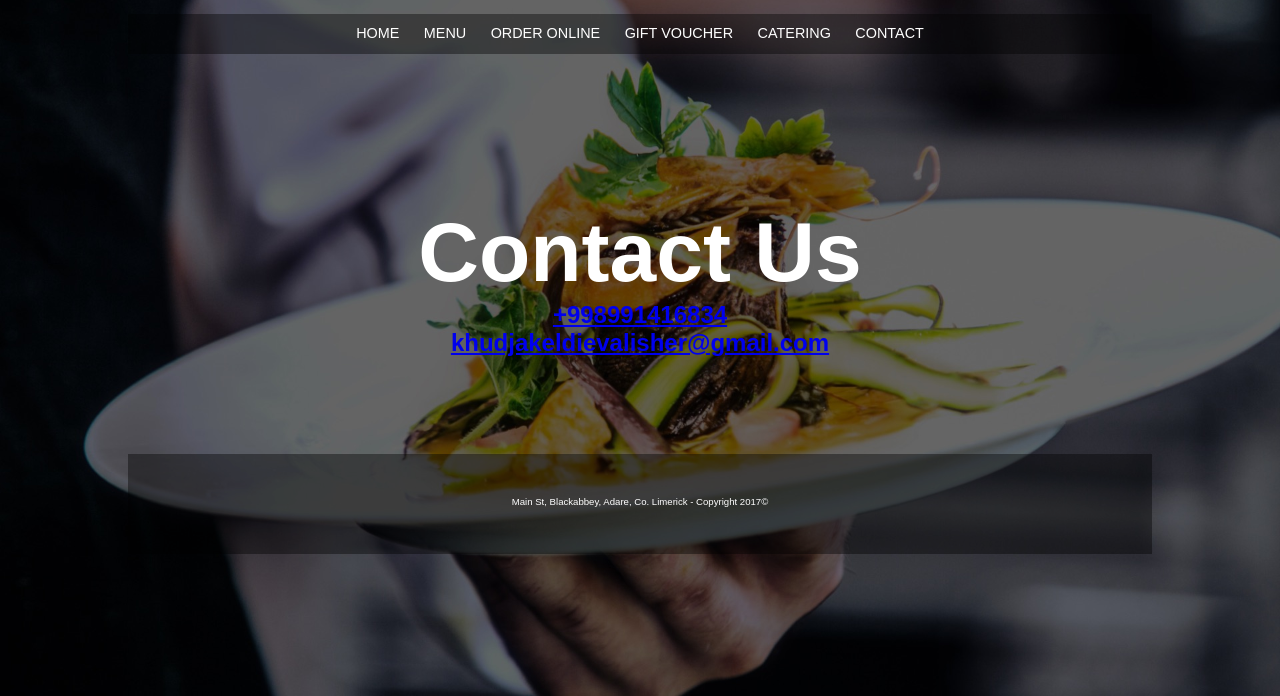
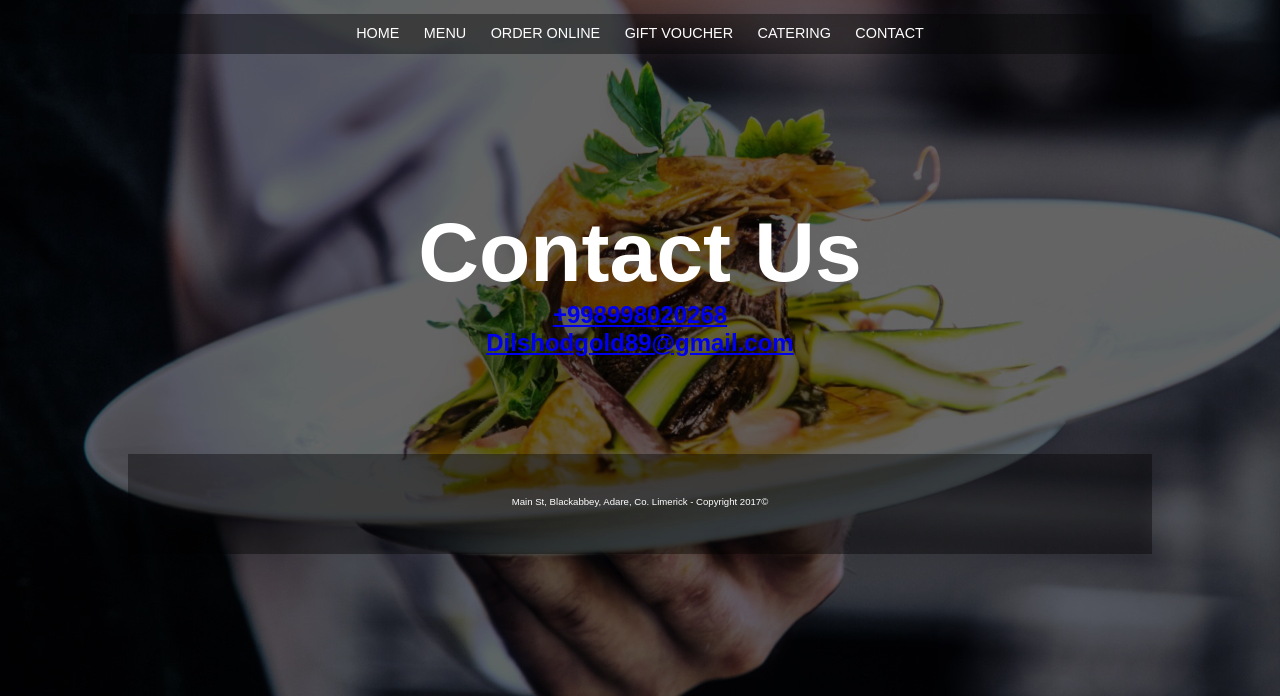
Before and after one commit to Dilshodtilla/Restoran-tilla, a plain HTML site: page contact.html in a window 1280 px wide. Shown: the part 104-800 px from the top of the page. Drawn offline with Linux system fonts and the light colour scheme.

Commit message:
edit contact info

```diff
--- a/contact.html
+++ b/contact.html
@@ -28,12 +28,12 @@
             <h1>Contact Us</h1>
 
             <h2>
-                <a href="tel:+998991416834">+998991416834</a>
+                <a href="tel:+998998020268">+998998020268</a>
             </h2>
 
             <h2>
-                <a href="mailto:khudjakeldievalisher@gmail.com?Subject=Contact">
-                    khudjakeldievalisher@gmail.com
+                <a href="mailto:Dilshodgold89@gmail.com.com?Subject=Contact">
+                    Dilshodgold89@gmail.com
                 </a>
             </h2>
 
```
